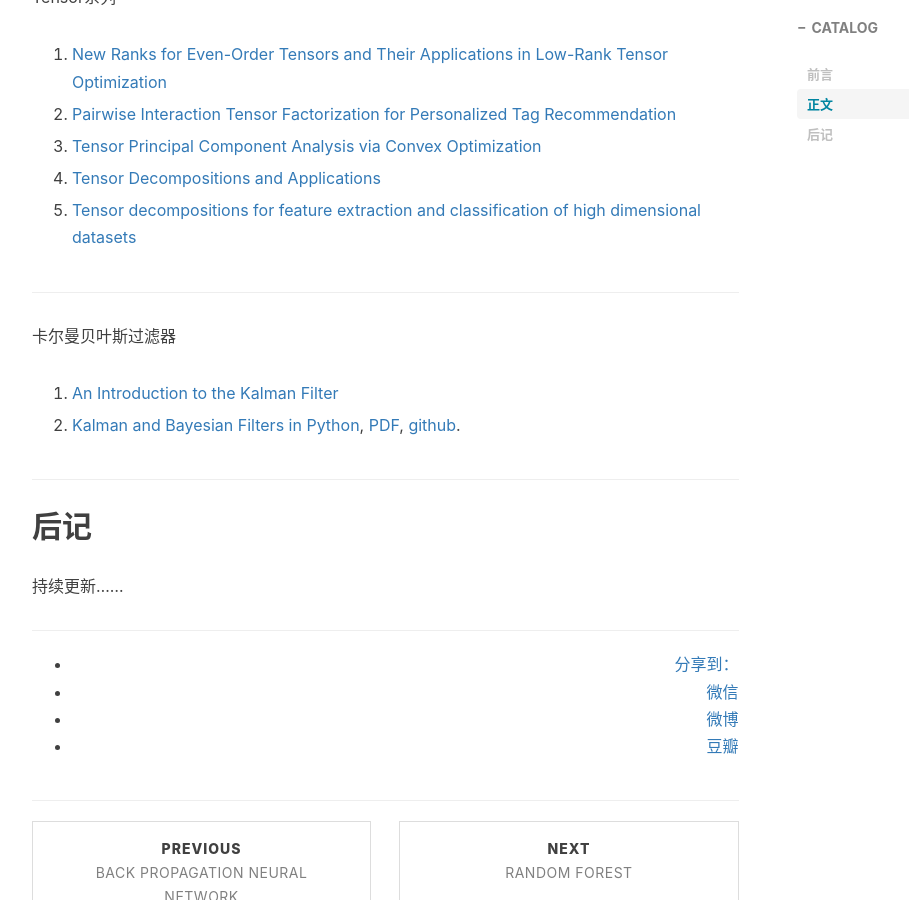
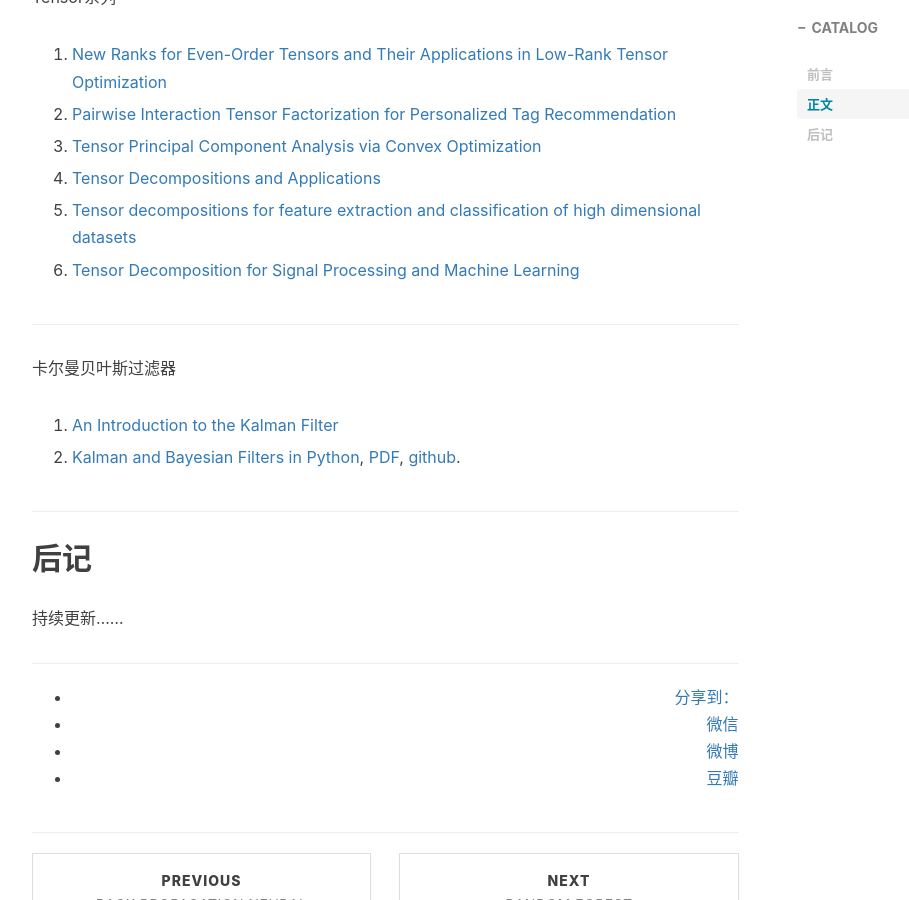
Before and after one commit to CoolIceFire/CoolIceFire.github.io, a Jekyll site: the page built from _posts/2016-06-30-Learning.markdown, in a window 1280 px wide and 900 px high, scrolled down 1860 px. Shown: the whole window, without its empty margins (233-1142 px from the left). Built offline with Jekyll 4.4.1, drawn with Linux system fonts in a browser that asks for light colours; nearby versions of some CDN libraries; comment, search, counter and statistics services are not loaded.

Commit message:
Update 2016-06-30-Learning.markdown

```diff
--- a/_posts/2016-06-30-Learning.markdown
+++ b/_posts/2016-06-30-Learning.markdown
@@ -89,6 +89,8 @@ Tensor系列
 
 5. [Tensor decompositions for feature extraction and classification of high dimensional datasets](http://www.bsp.brain.riken.jp/publications/2010/IEICE_NOLTA_Phan-Cichocki-corr.pdf)
 
+6. [Tensor Decomposition for Signal Processing and Machine Learning](http://arxiv.org/abs/1607.01668)
+
 ---------------------------------------------------------------------------------------------------------------
 
 卡尔曼贝叶斯过滤器
```
